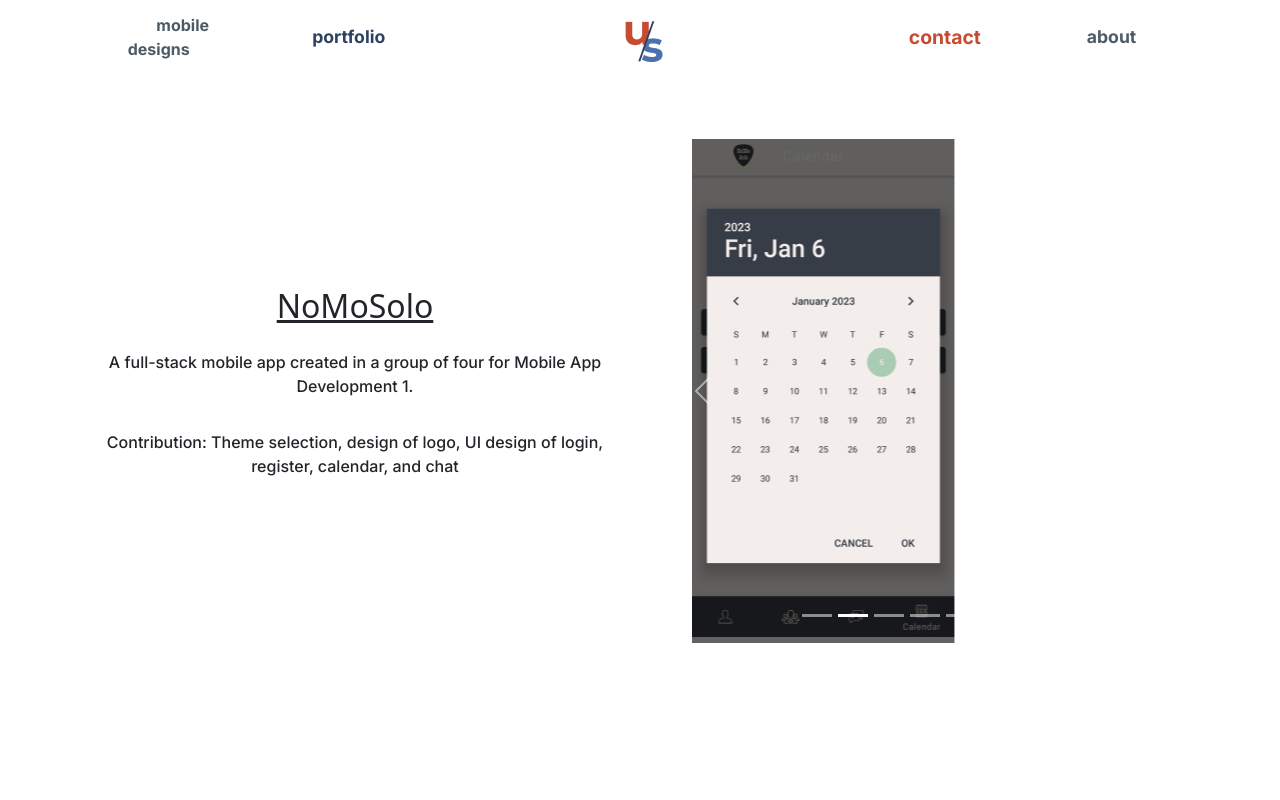
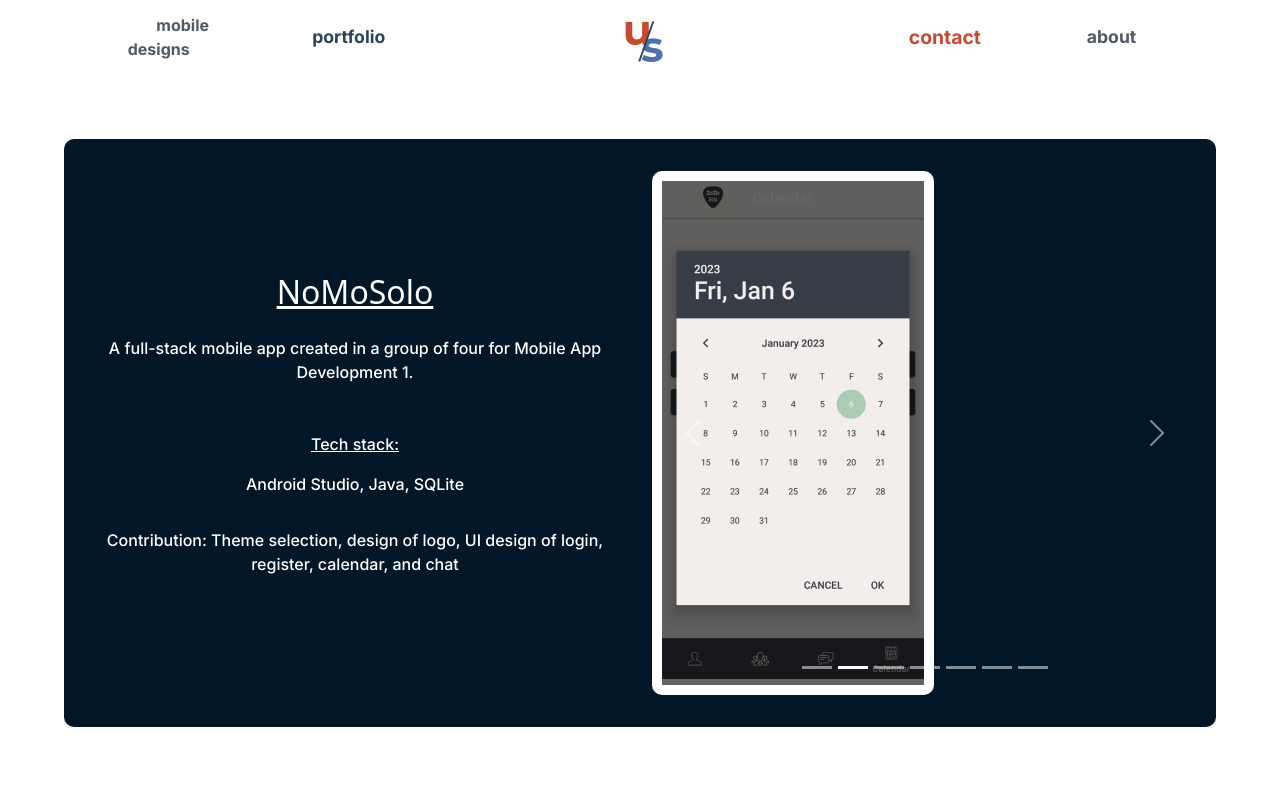
Before and after one commit to umarsalih/portfolio, a React (Create React App) app: page /mobile-designs in a window 1280 px wide. Shown: the top 800 px of the page. Built offline with nearby package versions, Linux system fonts and the light colour scheme.

Commit message:
fix navbar link, edit

```diff
--- a/src/components/MobileDesigns/Mobile.jsx
+++ b/src/components/MobileDesigns/Mobile.jsx
@@ -1,5 +1,6 @@
 import React from 'react'
 import Navbar from '../NavBar/Navbar'
+import Footer from "../Footer/Footer";
 import {Row, Col, Container, Nav} from 'react-bootstrap';
 import {Carousel} from 'react-bootstrap';
 import {useState} from 'react';
@@ -17,6 +18,7 @@ function Mobile() {
                         <Col className='mobile-project-text' lg="6" xs="12">
                             <h2 className='underline'>NoMoSolo</h2>
                             <p>A full-stack mobile app created in a group of four for Mobile App Development 1.</p>
+                            <p><p className='underline bold'>Tech stack:</p> Android Studio, Java, SQLite</p>
                             <p>Contribution: Theme selection, design of logo, UI design of login, register, calendar, and chat</p>
                         </Col>
                         <Col className='mobile-project-carousel' lg="6" xs="12">
@@ -25,7 +27,7 @@ function Mobile() {
                     </Row>
                 </Container>
             </div>
-
+            <Footer />
         </div>
     )
 }
--- a/src/components/MobileDesigns/mobile.css
+++ b/src/components/MobileDesigns/mobile.css
@@ -1,5 +1,11 @@
+
 .carousel-item {
     width: 40%;
+}
+
+.carousel-item img {
+    border: #ffff 10px solid;
+    border-radius: 10px;
 }
 
 .carousel {
@@ -8,6 +14,10 @@
 
 .mobile-project {
     margin: 4em;
+    background-color: #011627;
+    color: #ffff;
+    padding: 2em 0;
+    border-radius: 10px;
 }
 
 .underline {
--- a/src/components/NavBar/Navbar.jsx
+++ b/src/components/NavBar/Navbar.jsx
@@ -72,14 +72,14 @@ function Navbar() {
                             <Link className='nav-links' to={"./mobile-designs"}>
                                 <a>mobile designs</a>
                             </Link>
-                            <Link className='nav-links' onClick={handleScroll}>
+                            <Link className='nav-links' to={"/"} onClick={handleScroll}>
                                 <a id='portfolio_text'>portfolio</a>
                             </Link>
                             <Link className='nav-links' to={"./mobile-designs"}>
-                                <a>mobile designs</a>
+                                <a>contact</a>
                             </Link>
                             <Link className='nav-links' onClick={handleScroll}>
-                                <a id='portfolio_text'>portfolio</a>
+                                <a id='portfolio_text'>about</a>
                             </Link>
                         </div>
                     </Fragment>
```
